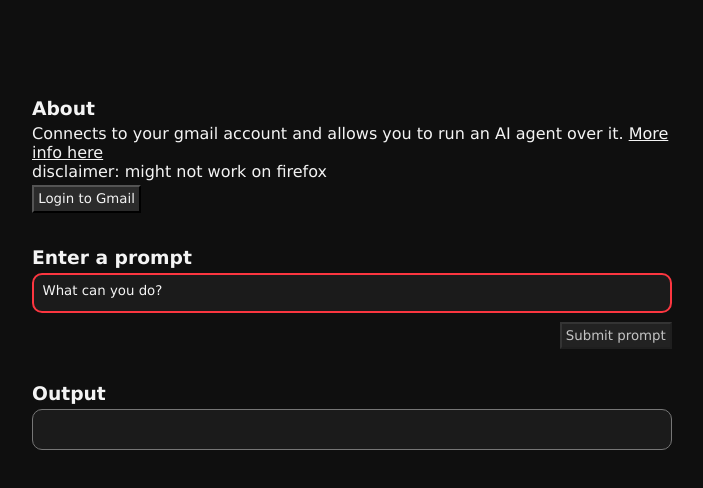
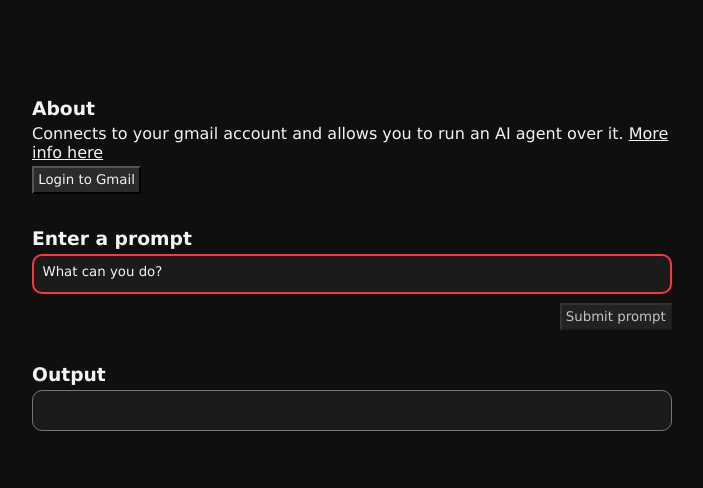
Before and after one commit to NhatanhN/cf_ai_email_assistant, a website: page assets/static_index.html in a window 1280 px wide. Shown: the part 180-668 px from the top of the page, without its empty margins (288-991 px from the left). Drawn offline with Linux system fonts and the light colour scheme.

Commit message:
Removed text

```diff
--- a/assets/static_index.html
+++ b/assets/static_index.html
@@ -10,7 +10,6 @@
 		<h1 id="title">AI email helper</h1>
 		<h3>About</h3>
 		<p>Connects to your gmail account and allows you to run an AI agent over it. <a href="more_info.html">More info here</a></p>
-		<p>disclaimer: might not work on firefox</p>
 		<button id="login-button">Login to Gmail</button>
 		<h3>Enter a prompt</h3>
 		<textarea id="prompt-input">What can you do?</textarea>
```
